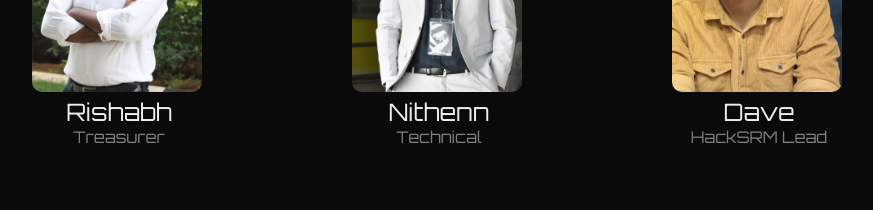
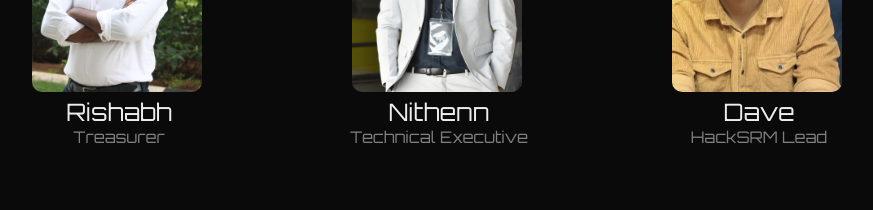
Before and after one commit to dave1725/HackSRM6.0, a Next.js app: page / in a window 1280 px wide. Shown: the part 5100-5310 px from the top of the page, without its empty margins (201-1074 px from the left). Built offline with nearby package versions, Linux system fonts and the light colour scheme; a web font is replaced by a local one.

Commit message:
fix: typo

```diff
--- a/app/organizers/page.jsx
+++ b/app/organizers/page.jsx
@@ -100,7 +100,7 @@ const Organizers = () => {
                                     Nithenn
                                 </div>
                                 <div className={styles.role}>
-                                    Technical
+                                    Technical Executive
                                 </div>
                             </div>
                         </div>
```
